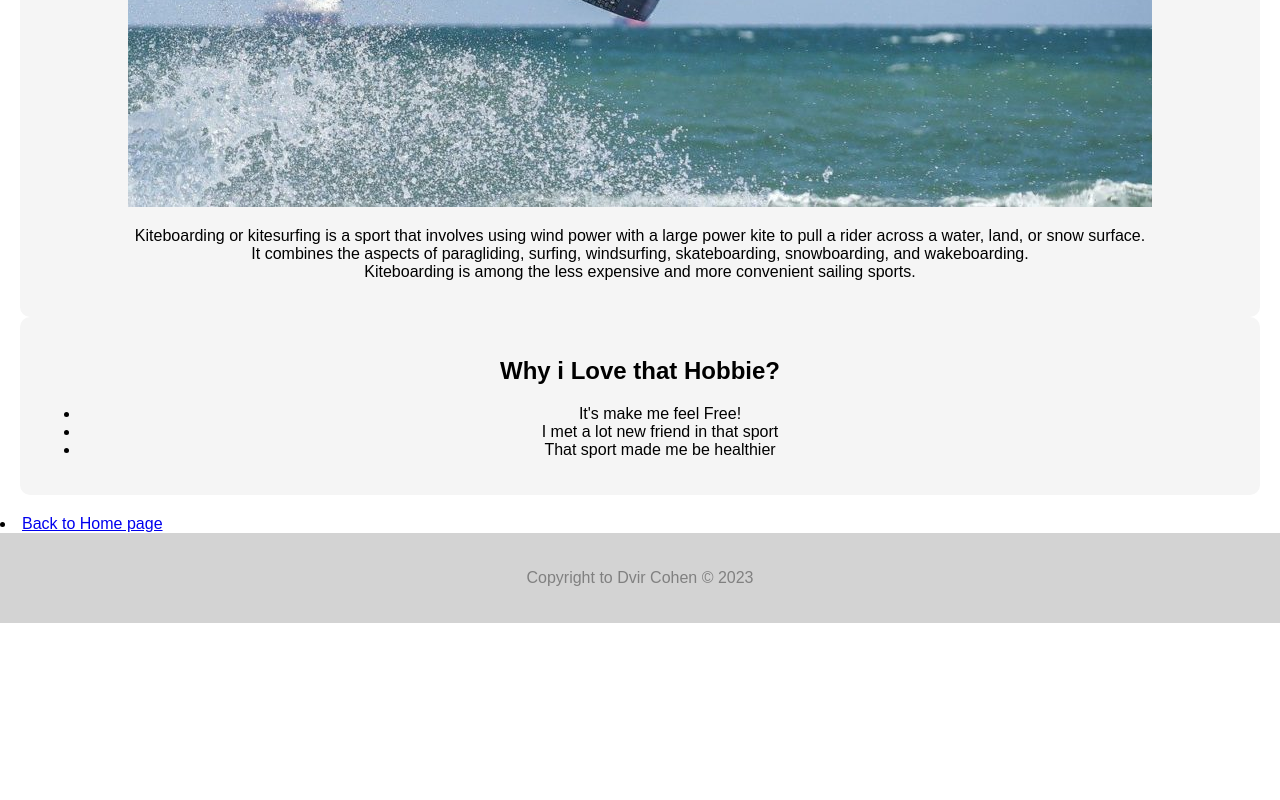
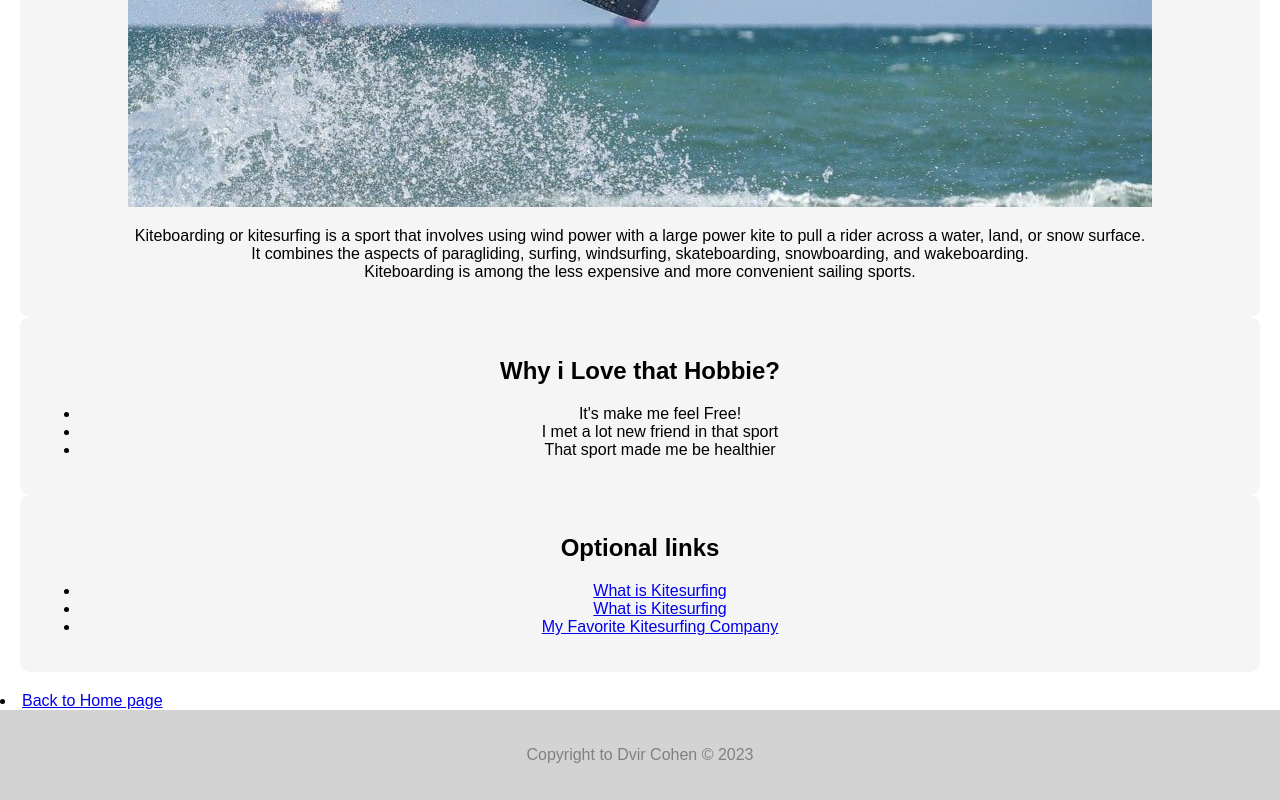
Before and after one commit to dvirc95/dvirc95, a plain HTML site: page kite.html in a window 1280 px wide. Shown: the part 703-1503 px from the top of the page. Before the commit the page ends 1326 px from the top, so only its background shows below. Drawn offline with Linux system fonts and the light colour scheme.

Commit message:
new section in each hobbie

```diff
--- a/kite.html
+++ b/kite.html
@@ -28,6 +28,14 @@
         <li>That sport made me be healthier</li>
       </ul>
     </section>
+    <section>
+      <h2>Optional links</h2>
+      <ul>
+        <li><a href="https://www.youtube.com/watch?v=lSEYjrW6CVk&ab_channel=ProKiteAlbyRondina">What is Kitesurfing</a></li>
+        <li><a href="https://www.youtube.com/watch?v=_XGb2LmLEnI&t=225s&ab_channel=KitesurfCollege%28KiteSurfWing%26FoilTutorials%29">What is Kitesurfing</a></li>
+        <li><a href="https://www.duotonesports.com/kiteboarding">My Favorite Kitesurfing Company</a></li>
+      </ul>
+    </section>
   </main>
   <li><a href="index.html">Back to Home page</a></li>
   <footer>
```
Also changed, not shown: cooking.html (+7 -0 lines).
